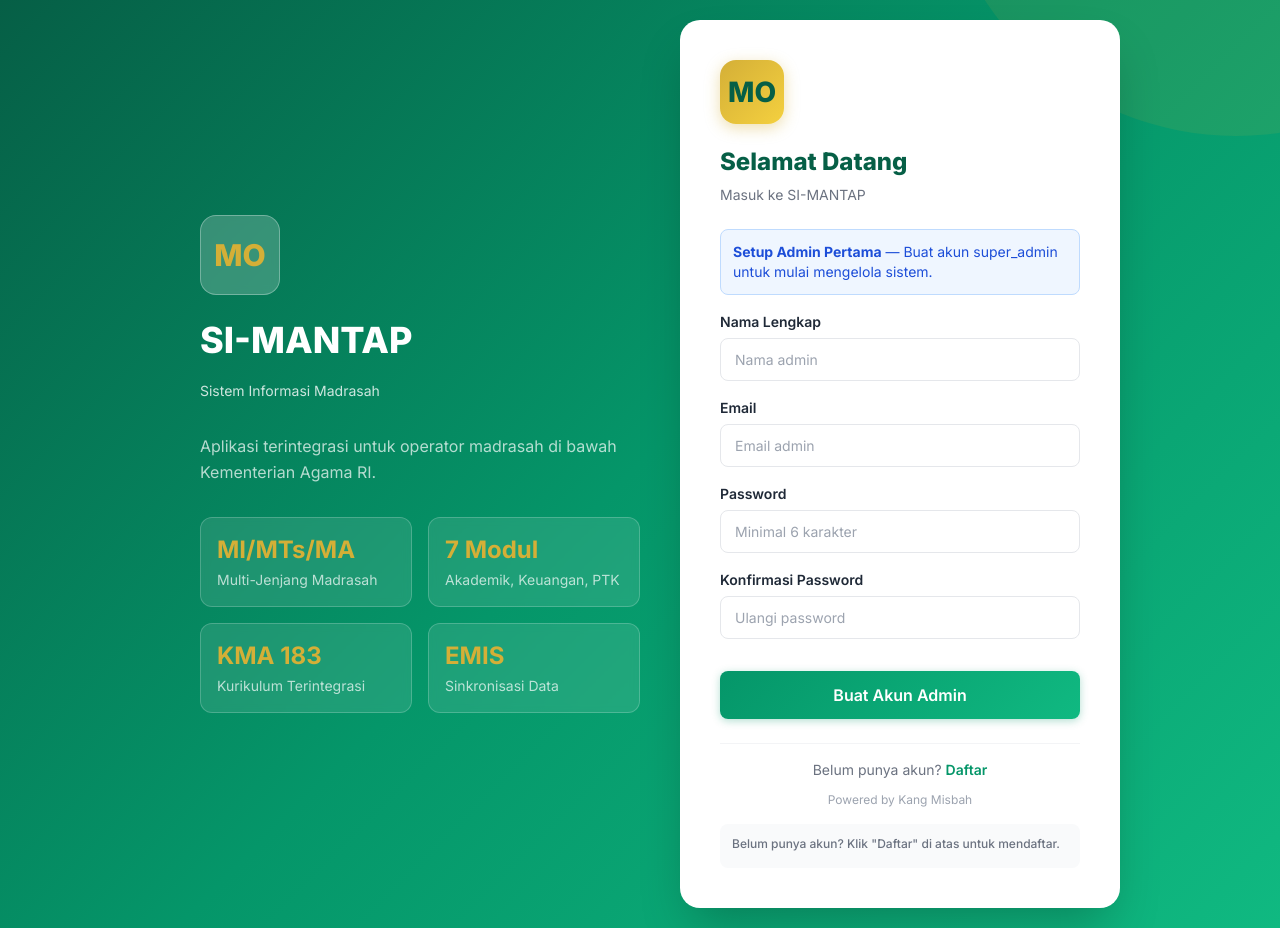
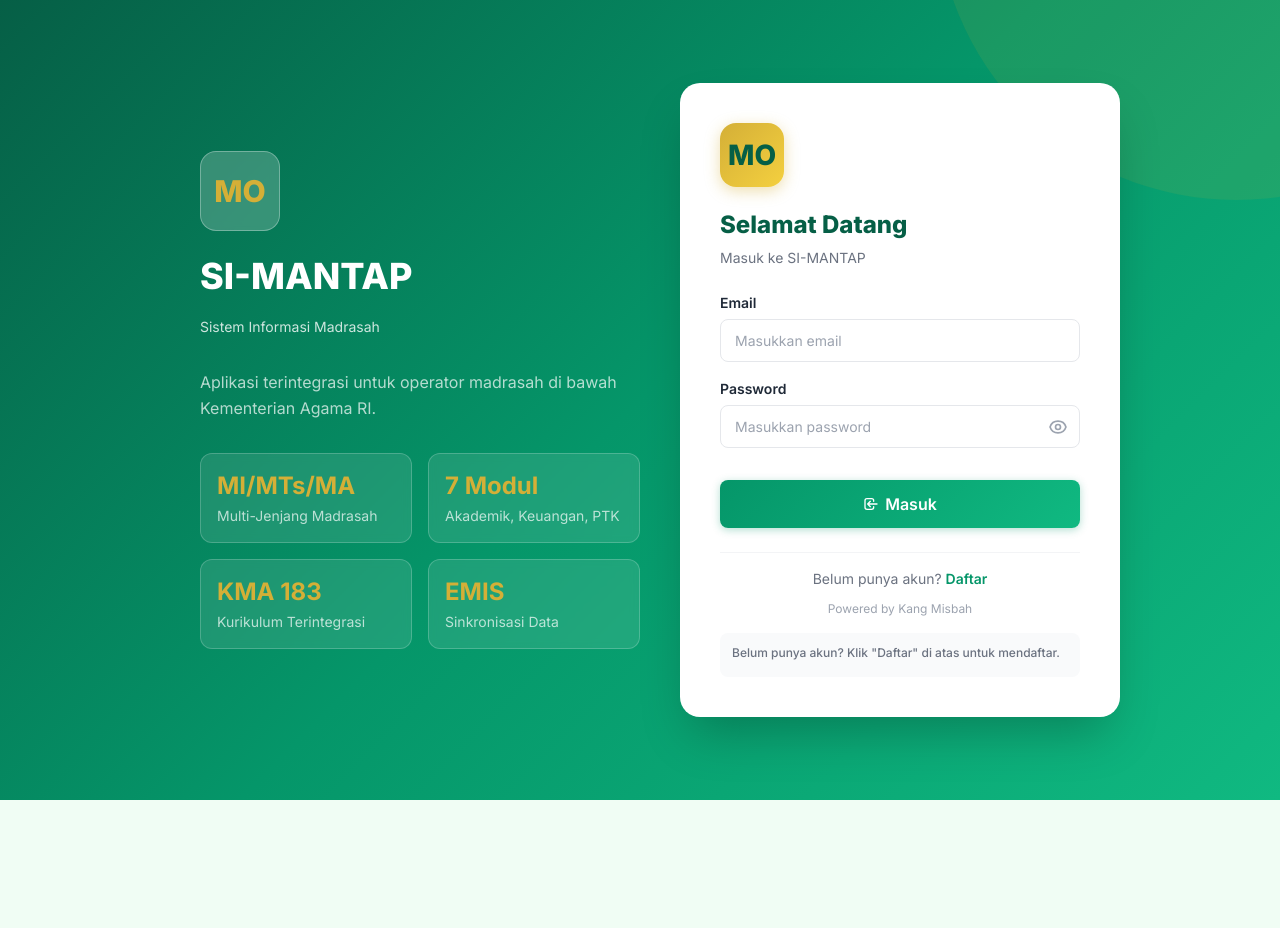
Before and after one commit to MRdesainer/SI-MANTAP-V.1, a plain HTML site: page index.html in a window 1280 px wide. After the commit the page ends 800 px from the top, so only its background shows below. Drawn offline with nearby package versions, Linux system fonts and the light colour scheme.

Commit message:
fix: remove Setup Admin Pertama form, always show login page

```diff
--- a/index.html
+++ b/index.html
@@ -72,31 +72,6 @@
           </button>
         </form>
 
-        <form id="setupForm" class="hidden" onsubmit="handleSetupAdmin(event)">
-          <div class="mb-4 p-3 bg-blue-50 border border-blue-200 rounded-lg text-blue-700 text-sm">
-            <strong>Setup Admin Pertama</strong> — Buat akun super_admin untuk mulai mengelola sistem.
-          </div>
-          <div class="form-group">
-            <label class="form-label">Nama Lengkap</label>
-            <input type="text" id="setupNama" class="form-input" placeholder="Nama admin" required>
-          </div>
-          <div class="form-group">
-            <label class="form-label">Email</label>
-            <input type="email" id="setupEmail" class="form-input" placeholder="Email admin" required>
-          </div>
-          <div class="form-group">
-            <label class="form-label">Password</label>
-            <input type="password" id="setupPassword" class="form-input" placeholder="Minimal 6 karakter" minlength="6" required>
-          </div>
-          <div class="form-group">
-            <label class="form-label">Konfirmasi Password</label>
-            <input type="password" id="setupConfirm" class="form-input" placeholder="Ulangi password" minlength="6" required>
-          </div>
-          <button type="submit" id="setupBtn" class="btn btn-primary w-full justify-center py-3 text-base font-semibold mt-4">
-            Buat Akun Admin
-          </button>
-        </form>
-
         <div class="mt-6 pt-4 border-t border-gray-100 text-center">
           <p class="text-sm text-gray-500">Belum punya akun? <a href="register.html" class="text-emerald-600 font-semibold hover:underline">Daftar</a></p>
           <p class="text-xs text-gray-400 mt-3">Powered by Kang Misbah</p>
@@ -126,19 +101,10 @@
       try { initSupabase(); } catch(e) { console.warn('initSupabase:', e); }
       if (Auth.checkSession()) window.location.href = 'app.html';
       applyLoginSettings();
-      checkIfSetupNeeded();
       window.addEventListener('storage', (e) => {
         if (e.key === 'mops_settings') applyLoginSettings();
       });
     });
-
-    function checkIfSetupNeeded() {
-      const users = JSON.parse(localStorage.getItem('mops_users') || '[]');
-      if (users.length === 0) {
-        document.getElementById('loginForm').classList.add('hidden');
-        document.getElementById('setupForm').classList.remove('hidden');
-      }
-    }
 
     function applyLoginSettings() {
       try {
@@ -205,10 +171,6 @@
 
         if (result.success) {
           window.location.href = 'app.html';
-        } else if (result.error === '__SETUP_REQUIRED__') {
-          document.getElementById('loginForm').classList.add('hidden');
-          document.getElementById('setupForm').classList.remove('hidden');
-          document.getElementById('setupAlert').classList.remove('hidden');
         } else {
           errDiv.textContent = result.error;
           errDiv.classList.remove('hidden');
@@ -227,79 +189,6 @@
       input.type = input.type === 'password' ? 'text' : 'password';
     }
 
-    async function handleSetupAdmin(e) {
-      e.preventDefault();
-      const btn = document.getElementById('setupBtn');
-      const errDiv = document.getElementById('login-error');
-      btn.disabled = true;
-      btn.innerHTML = '<div class="spinner" style="width:20px;height:20px;border-width:2px;"></div> Membuat akun...';
-      errDiv.classList.add('hidden');
-
-      try {
-        const nama = document.getElementById('setupNama').value;
-        const email = document.getElementById('setupEmail').value;
-        const pass = document.getElementById('setupPassword').value;
-        const confirm = document.getElementById('setupConfirm').value;
-
-        if (!nama || !email || !pass) {
-          errDiv.textContent = 'Semua field wajib diisi';
-          errDiv.classList.remove('hidden');
-          btn.disabled = false;
-          btn.innerHTML = 'Buat Akun Admin';
-          return;
-        }
-
-        if (pass !== confirm) {
-          errDiv.textContent = 'Konfirmasi password tidak cocok';
-          errDiv.classList.remove('hidden');
-          btn.disabled = false;
-          btn.innerHTML = 'Buat Akun Admin';
-          return;
-        }
-
-        const adminUser = {
-          id: 'admin_' + Date.now(),
-          email: email,
-          password: pass,
-          nama_lengkap: nama,
-          role: 'super_admin',
-          is_active: true,
-          created_at: new Date().toISOString()
-        };
-
-        let users = JSON.parse(localStorage.getItem('mops_users') || '[]');
-        if (users.find(u => u.email === email)) {
-          errDiv.textContent = 'Email sudah terdaftar';
-          errDiv.classList.remove('hidden');
-          btn.disabled = false;
-          btn.innerHTML = 'Buat Akun Admin';
-          return;
-        }
-        users.push(adminUser);
-        localStorage.setItem('mops_users', JSON.stringify(users));
-
-        let profiles = JSON.parse(localStorage.getItem('mops_profiles') || '[]');
-        profiles.push({ ...adminUser });
-        localStorage.setItem('mops_profiles', JSON.stringify(profiles));
-
-        btn.disabled = false;
-        btn.innerHTML = 'Buat Akun Admin';
-        showToast('success', 'Akun admin berhasil dibuat! Silakan login.');
-
-        document.getElementById('setupForm').classList.add('hidden');
-        document.getElementById('loginForm').classList.remove('hidden');
-        document.getElementById('setupAlert').classList.add('hidden');
-        document.getElementById('email').value = email;
-        document.getElementById('password').value = '';
-        document.getElementById('password').focus();
-      } catch (err) {
-        errDiv.textContent = 'Terjadi kesalahan: ' + err.message;
-        errDiv.classList.remove('hidden');
-        btn.disabled = false;
-        btn.innerHTML = 'Buat Akun Admin';
-      }
-    }
-
     function showToast(type, message) {
       const container = document.getElementById('toastContainer');
       const toast = document.createElement('div');
--- a/js/auth.js
+++ b/js/auth.js
@@ -54,9 +54,6 @@ const Auth = {
       );
 
       if (!user) {
-        if (users.length === 0) {
-          return { success: false, error: '__SETUP_REQUIRED__' };
-        }
         const emailExists = users.find(u => u.email === email);
         if (!emailExists) {
           return { success: false, error: 'Email "' + email + '" tidak terdaftar. Silakan daftar terlebih dahulu.' };
```
